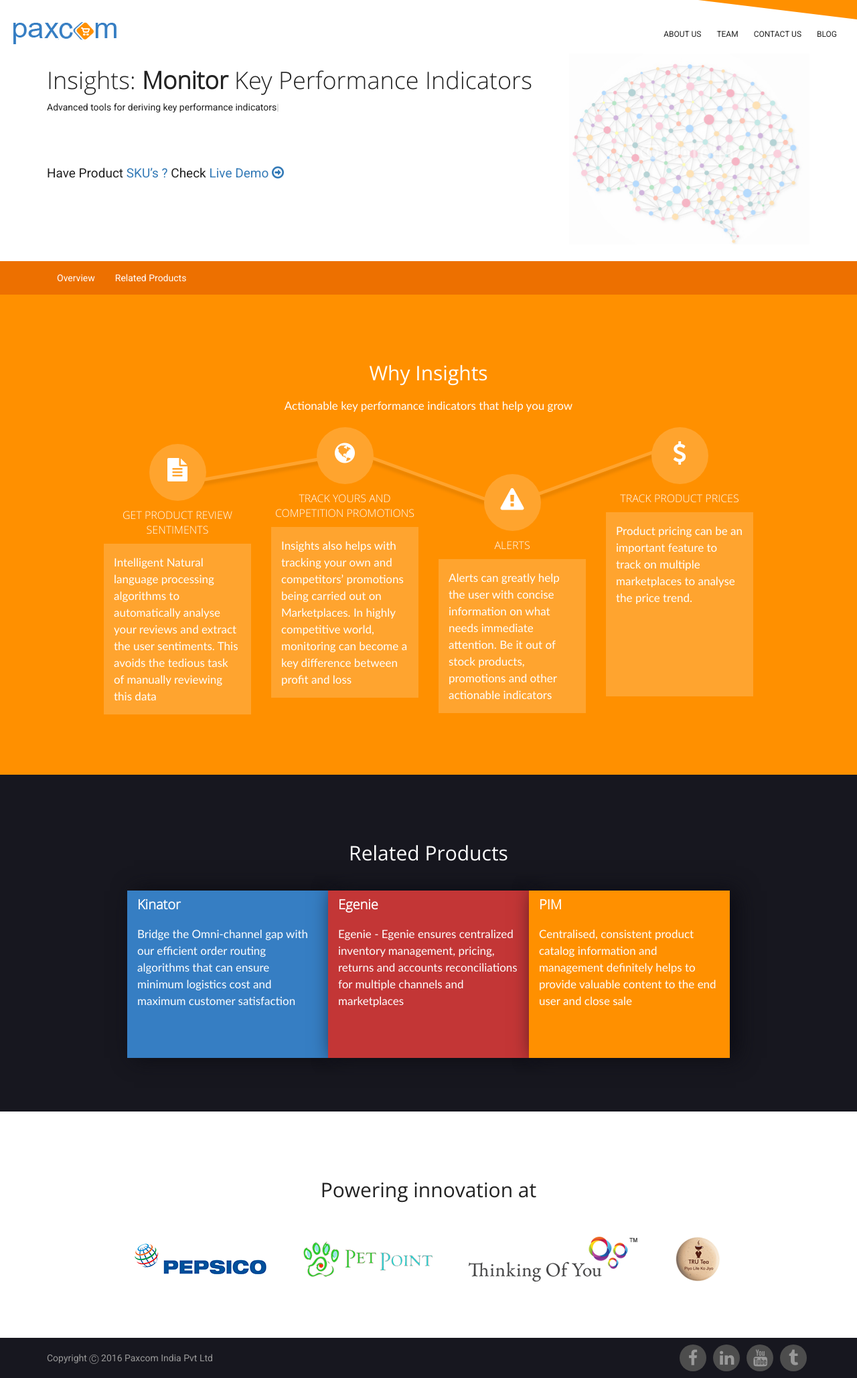
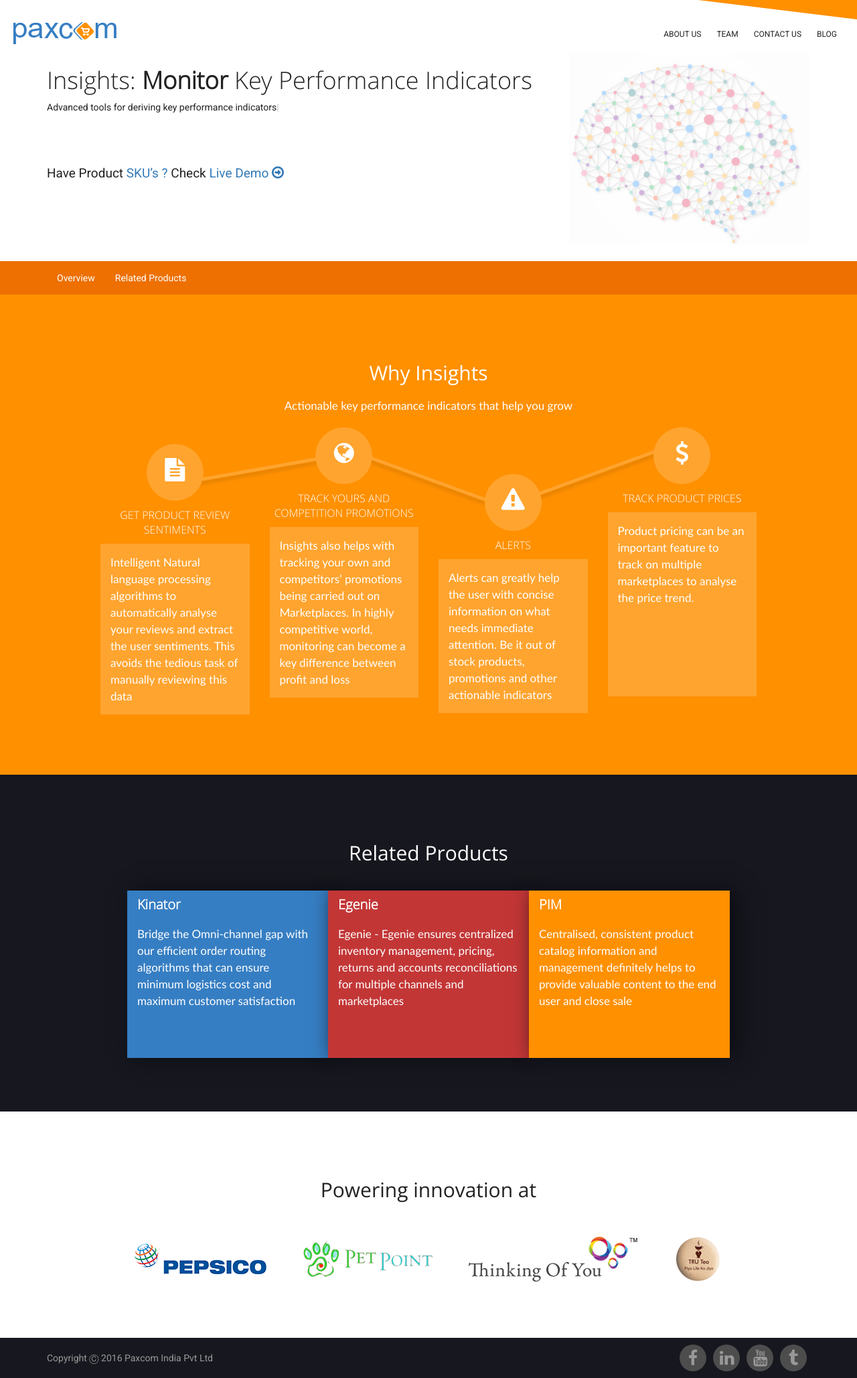
Before and after one commit to paxcom/paxcom.github.io, a Jekyll site: the page built from insights/index.html, in a window 1280 px wide. Shown: the whole page at 67% size. Built offline with Jekyll 4.4.1, drawn with Linux system fonts in a browser that asks for light colours; comment, search, counter and statistics services are not loaded.

Commit message:
update css

```diff
--- a/_includes/why-insights.html
+++ b/_includes/why-insights.html
@@ -1,7 +1,7 @@
 <!-- Intro Section -->
 <section id="overview"  class="intro-section scroll-section" >
 
-<div class="container" style="max-width:1000px;">
+<div class="container" style="max-width:1010px;">
  <div class="col-lg-12 text-center ">
         <h2 >Why Insights</h2>
         <p>Actionable key performance indicators that help you grow</p> </div>
```
